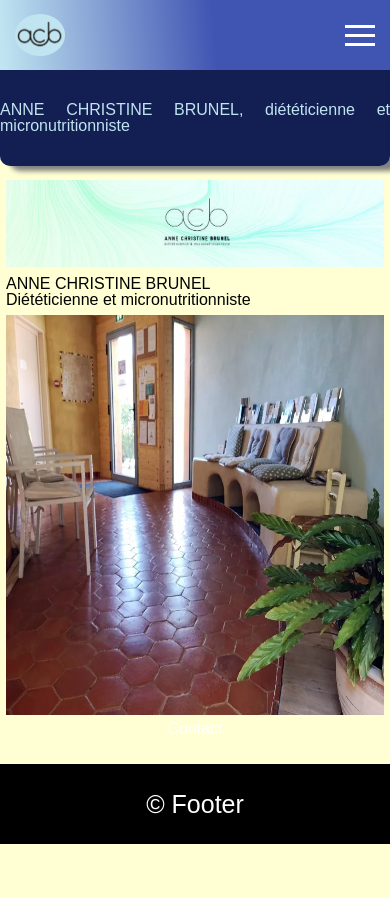
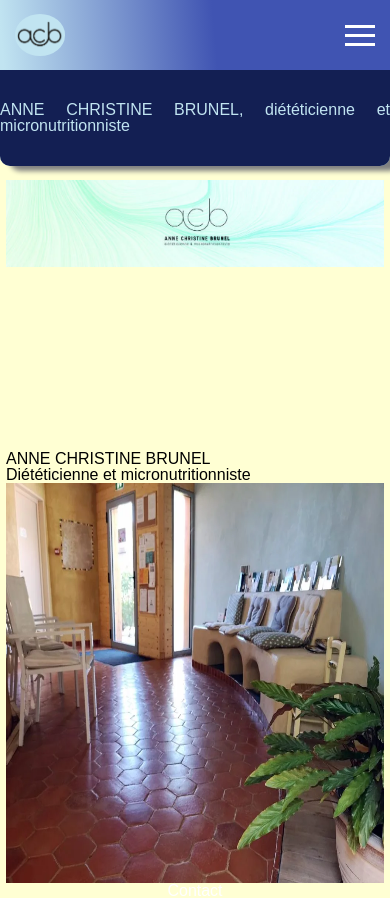
Before and after one commit to Ben43200/brunel-vite, a React (Vite) app: page /contact in a window 390 px wide. Shown: the top 898 px of the page. Before the commit the page ends 844 px from the top, so only its background shows below. Built offline with nearby package versions, Linux system fonts and the light colour scheme.

Commit message:
dans contact.scss passage full-carousel-container >img media tablet  height:600px banner-container même taille que image

```diff
--- a/src/pages/contact/contact.scss
+++ b/src/pages/contact/contact.scss
@@ -22,7 +22,7 @@
     #root > main > div.full-carousel-container > div >img{
     height:400px;
     @include media(tablet) {
-        height:800px
+        height:600px
 }
 }
 .main-contact-container{
@@ -42,3 +42,7 @@
     display: grid;
     align-items: start;
 }
+
+.banner-container{
+    height:271px;
+}
```
